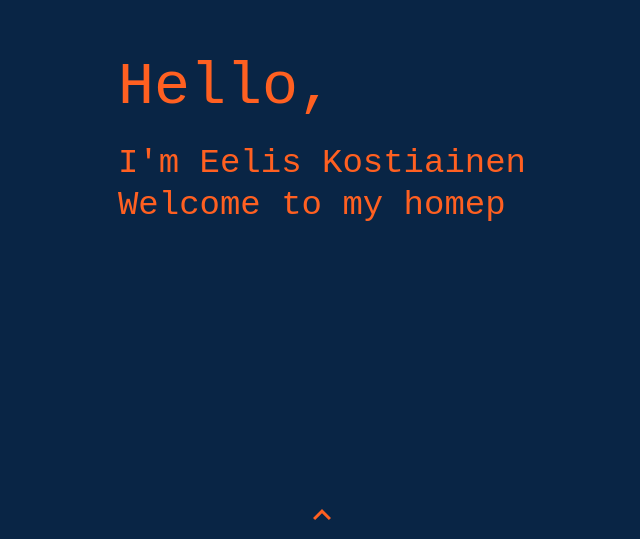
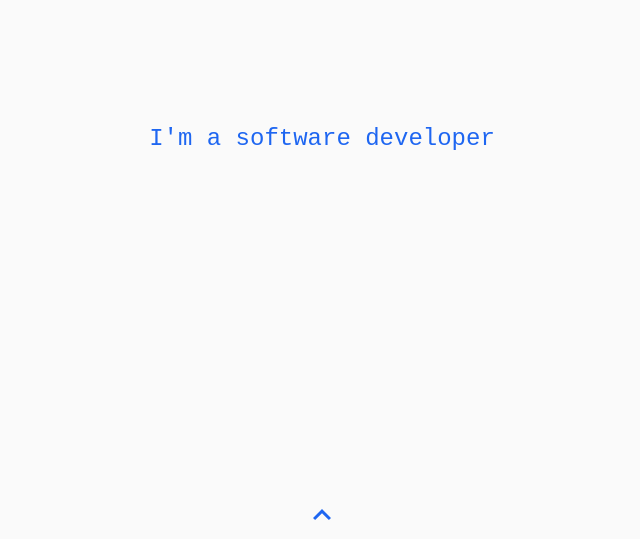
Before and after one commit to EelisK/kostiainen.dev, a React app in the folder client/: page / in a window 1280 px wide. Shown: the part 261-800 px from the top of the page, without its empty margins (318-958 px from the left). Built offline with nearby package versions, Linux system fonts and the light colour scheme; a web font is replaced by a local one.

Commit message:
Apply new theme colors

```diff
--- a/client/src/components/Animation/Text.tsx
+++ b/client/src/components/Animation/Text.tsx
@@ -39,4 +39,24 @@ const Text: React.FunctionComponent<Props> = props => (
   </Typist>
 );
 
+export interface TextSequenceGenerator {
+  values: string[];
+  delay: number;
+  render?: (value: string) => React.ReactNode;
+}
+
+export const generateTextSequence = (
+  { values, delay, render = x => x }: TextSequenceGenerator,
+  index = 0
+): TextAnimationDescription => ({
+  children: render(values[index]),
+  backspace: index < values.length - 1 && {
+    props: {
+      delay: delay,
+      count: values[index].length
+    },
+    animations: [generateTextSequence({ values, delay, render }, index + 1)]
+  }
+});
+
 export default Text;
--- a/client/src/components/Contact/ContactButton.tsx
+++ b/client/src/components/Contact/ContactButton.tsx
@@ -6,6 +6,7 @@ import CloseIcon from "@material-ui/icons/Close";
 import { makeStyles, Theme, IconButton } from "@material-ui/core";
 import { toggleMessageForm } from "../../actions/contact";
 import State from "../../types/State";
+import {linearGradient} from "../../util/styles";
 
 const useStyles = makeStyles((theme: Theme) => ({
   root: {
@@ -14,7 +15,8 @@ const useStyles = makeStyles((theme: Theme) => ({
     right: theme.spacing(2),
     width: theme.spacing(8),
     height: theme.spacing(8),
-    background: theme.palette.text.primary,
+    background:  linearGradient( theme.palette.primary, "bottom"),
+    color: theme.palette.background.default,
     boxShadow: theme.shadows[9],
     cursor: "pointer",
     overflow: "hidden"
@@ -43,14 +45,12 @@ export const ContactButton: React.FC<Props> = props => {
   return (
     <IconButton className={classes.root} onClick={props.toggleContactForm}>
       <CloseIcon
-        color="primary"
         className={clsx(
           classes.iconCommon,
           props.formIsOpen ? classes.activeIcon : classes.inactiveIcon
         )}
       />
       <ContactIcon
-        color="primary"
         className={clsx(
           classes.iconCommon,
           props.formIsOpen ? classes.inactiveIcon : classes.activeIcon
--- a/client/src/components/Contact/ContactForm.tsx
+++ b/client/src/components/Contact/ContactForm.tsx
@@ -16,6 +16,7 @@ import ContactFormCard from "./ContactFormCard";
 import { ContactInformation } from "../../types";
 import { sendMessgeStart, toggleMessageForm } from "../../actions/contact";
 import { TextFieldProps } from "@material-ui/core/TextField";
+import {linearGradient} from "../../util/styles";
 
 const styles = (theme: Theme) =>
   createStyles({
@@ -36,6 +37,7 @@ const styles = (theme: Theme) =>
     },
     closeIcon: {
       display: "none",
+      color: theme.palette.text.secondary,
       [theme.breakpoints.down("xs")]: {
         display: "block",
         position: "absolute",
@@ -55,8 +57,7 @@ const styles = (theme: Theme) =>
       }
     },
     header: {
-      background: theme.palette.text.primary,
-      color: theme.palette.background.default,
+      background: linearGradient( theme.palette.primary, "right"),
       display: "flex",
       alignContent: "center",
       padding: theme.spacing(4),
@@ -74,14 +75,18 @@ const styles = (theme: Theme) =>
       width: "100%"
     },
     sendButton: {
-      background: theme.palette.text.primary,
-      color: theme.palette.background.default,
+      background: theme.palette.secondary.main,
+      color: theme.palette.text.primary,
       borderRadius: "50px",
       marginRight: theme.spacing(),
       marginLeft: theme.spacing(),
-      float: "right"
+      float: "right",
+      "&:hover": {
+        background: theme.palette.secondary.light
+      }
     },
-    buttonLabeComponent: {
+    buttonLabelComponent: {
+      color: theme.palette.text.secondary,
       marginLeft: theme.spacing(),
       "&:last-child": {
         marginRight: theme.spacing()
@@ -136,7 +141,6 @@ export class ContactFormPlain extends React.PureComponent<Props, State> {
           <div className={this.props.classes.container}>
             <div className={this.props.classes.header} />
             <IconButton
-              color="primary"
               onClick={this.props.onClose}
               className={this.props.classes.closeIcon}
             >
@@ -144,7 +148,6 @@ export class ContactFormPlain extends React.PureComponent<Props, State> {
             </IconButton>
             <form
               autoComplete="on"
-              action="POST"
               onSubmit={this.onSubmit}
               className={this.props.classes.form}
             >
@@ -167,9 +170,9 @@ export class ContactFormPlain extends React.PureComponent<Props, State> {
         type="submit"
         disabled={this.props.disabled}
       >
-        <SendIcon className={this.props.classes.buttonLabeComponent} />
+        <SendIcon className={this.props.classes.buttonLabelComponent} />
         <Typography
-          className={this.props.classes.buttonLabeComponent}
+          className={this.props.classes.buttonLabelComponent}
           variant="button"
         >
           Contact me
@@ -189,7 +192,7 @@ export class ContactFormPlain extends React.PureComponent<Props, State> {
         disabled={this.props.disabled}
         label={FIELD_LABELS[field]}
         value={this.state[field]}
-        color="secondary"
+        color="primary"
         required
         {...override}
       />
--- a/client/src/components/MainPage/PlaceHolder.tsx
+++ b/client/src/components/MainPage/PlaceHolder.tsx
@@ -10,7 +10,7 @@ const useStyles = makeStyles((theme: Theme) => ({
     margin: "0 auto",
     width: "50%",
     maxWidth: 500,
-    color: "#4c32e5",
+    color: theme.palette.primary.main,
     textAlign: "center"
   }
 }));
--- a/client/src/components/MainPage/TopBar.tsx
+++ b/client/src/components/MainPage/TopBar.tsx
@@ -7,14 +7,9 @@ import GitHubIcon from "@material-ui/icons/GitHub";
 
 const useStyles = makeStyles((theme: Theme) => ({
   root: {
-    background: theme.palette.text.primary,
-    color: theme.palette.primary.main,
+    background: theme.palette.background.default,
     flexGrow: 1,
     maxHeight: "100%"
-  },
-  logo: {
-    height: "100%",
-    maxHeight: theme.spacing(4)
   },
   grow: {
     flexGrow: 1
@@ -38,17 +33,16 @@ const TopBar: React.FC<Props> = props => {
     <HideOnScroll>
       <AppBar position="sticky" className={classes.root}>
         <Toolbar>
-          <img src="/assets/isolated-layout.svg" className={classes.logo} />
           <div className={classes.grow} />
           <div className={classes.section}>
             <IconButton
-              color="primary"
+              color="secondary"
               onClick={openUrlOnClick(LINKEDIN_PROFILE)}
             >
               <LinkedInIcon />
             </IconButton>
             <IconButton
-              color="primary"
+              color="secondary"
               onClick={openUrlOnClick(GITHUB_PROFILE)}
             >
               <GitHubIcon />
--- a/client/src/components/WelcomePage/WelcomePage.tsx
+++ b/client/src/components/WelcomePage/WelcomePage.tsx
@@ -2,36 +2,26 @@ import * as React from "react";
 import { Typography } from "@material-ui/core";
 import { TextAnimation } from "../Animation";
 import WelcomePageContainer from "./WelcomePageContainer";
-import { TextAnimationDescription } from "../Animation/Text";
+import {
+  TextAnimationDescription,
+  generateTextSequence
+} from "../Animation/Text";
 
-const LINE_BREAK = { children: <br /> };
 const ANIMATIONS: TextAnimationDescription[] = [
-  {
-    children: (
-      <Typography variant="h2" display="inline">
-        Hello,
+  generateTextSequence({
+    values: [
+      "I'm Eelis Kostiainen",
+      "I'm a software developer",
+      "I'm a SECCLO student",
+      "Welcome to my homepage"
+    ],
+    delay: 2000,
+    render: text => (
+      <Typography variant="h5" display="inline">
+        {text}
       </Typography>
     )
-  },
-  LINE_BREAK,
-  LINE_BREAK,
-  {
-    children: (
-      <Typography variant="h4" display="inline">
-        I'm Eelis Kostiainen
-      </Typography>
-    ),
-    delay: { ms: 1000 }
-  },
-  LINE_BREAK,
-  {
-    children: (
-      <Typography variant="h4" display="inline">
-        Welcome to my homepage
-      </Typography>
-    ),
-    delay: { ms: 1000 }
-  }
+  })
 ];
 
 const WelcomePage: React.FunctionComponent<{}> = () => {
--- a/client/src/components/WelcomePage/WelcomePageContainer.tsx
+++ b/client/src/components/WelcomePage/WelcomePageContainer.tsx
@@ -16,17 +16,16 @@ const useStyles = makeStyles((theme: Theme) => ({
     width: "100%",
     display: "flex",
     justifyContent: "center",
+    textAlign: "center",
     alignItems: "center",
-    flexDirection: "column"
+    flexDirection: "column",
+    background: theme.palette.background.default,
+    color: theme.palette.secondary.main
   },
   swipeAble: {
     position: "absolute",
     top: 0,
     left: 0
-  },
-  inverseColors: {
-    background: theme.palette.text.primary,
-    color: theme.palette.primary.main
   },
   fullSize: {
     height: "100%",
@@ -52,11 +51,7 @@ export const WelcomePageContainer: React.FC<Props> = props => {
   const classes = useStyles(props);
   const onSwipedUp = () => props.isVisible && props.close();
   return (
-    <Collapse
-      in={props.isVisible}
-      unmountOnExit
-      className={clsx(classes.inverseColors, classes.root)}
-    >
+    <Collapse in={props.isVisible} unmountOnExit className={classes.root}>
       <Swipeable
         onSwipedUp={onSwipedUp}
         className={clsx(classes.swipeAble, classes.fullSize)}
@@ -64,8 +59,8 @@ export const WelcomePageContainer: React.FC<Props> = props => {
       <Container className={classes.root}>
         <Container className={classes.fullSize}>{props.children}</Container>
         <Container maxWidth={false} className={classes.close}>
-          <BounceAnimation delay={10} infinite={true}>
-            <IconButton onClick={props.close} color="primary">
+          <BounceAnimation delay={18} infinite={true}>
+            <IconButton onClick={props.close} color="secondary">
               <ExpandLessIcon />
             </IconButton>
           </BounceAnimation>
--- /dev/null
+++ b/client/src/util/styles.ts
@@ -0,0 +1,9 @@
+import { Theme } from "@material-ui/core";
+
+// Not exported in @material-ui
+export type PaletteColor = Theme["palette"]["primary"];
+
+export const linearGradient = (
+  palette: PaletteColor,
+  direction: "top" | "bottom" | "left" | "right"
+) => `linear-gradient(to ${direction}, ${palette.dark}, ${palette.light})`;
```
